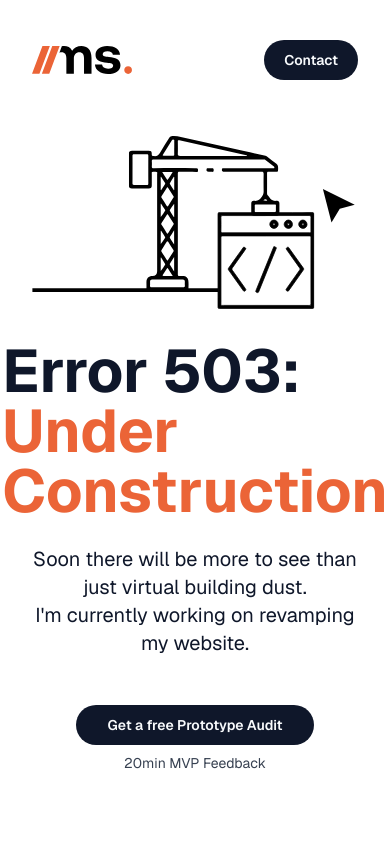
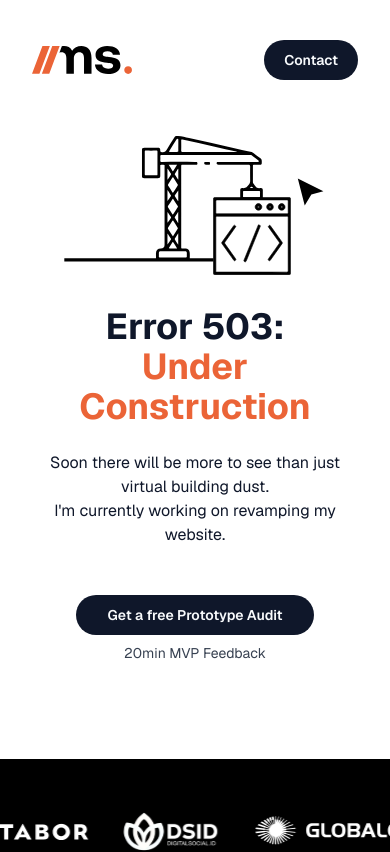
Before and after one commit to marvin-splitt/msdev.digital, a Next.js app: page / in a window 390 px wide. Shown: the top 852 px of the page. Built offline with nearby package versions, Linux system fonts and the light colour scheme.

Commit message:
feat(construction): fix hero on mobile

```diff
--- a/app/page.tsx
+++ b/app/page.tsx
@@ -34,15 +34,16 @@ export default function Home() {
         <div className="container flex flex-col items-center">
           <Image
             priority
-            className="mt-14"
+            className="mt-14 px-8 w-full h-auto max-w-md lg:max-w-xl"
             src={Construction}
-            height={250}
+            height={280}
             alt="Under Construction"
           />
-          <h1 className="text-6xl font-bold mt-8">
-            Error 503: <span className="text-accent">Under Construction</span>
+          <h1 className="text-4xl lg:text-6xl font-bold mt-8 text-center">
+            Error 503: <br className="md:hidden" />
+            <span className="text-accent">Under Construction</span>
           </h1>
-          <p className="max-w-3xl text-center text-xl mt-6">
+          <p className="max-w-3xl text-center lg:text-xl mt-6">
             Soon there will be more to see than just virtual building dust.
             <br />
             I&apos;m currently working on revamping my website.
```
